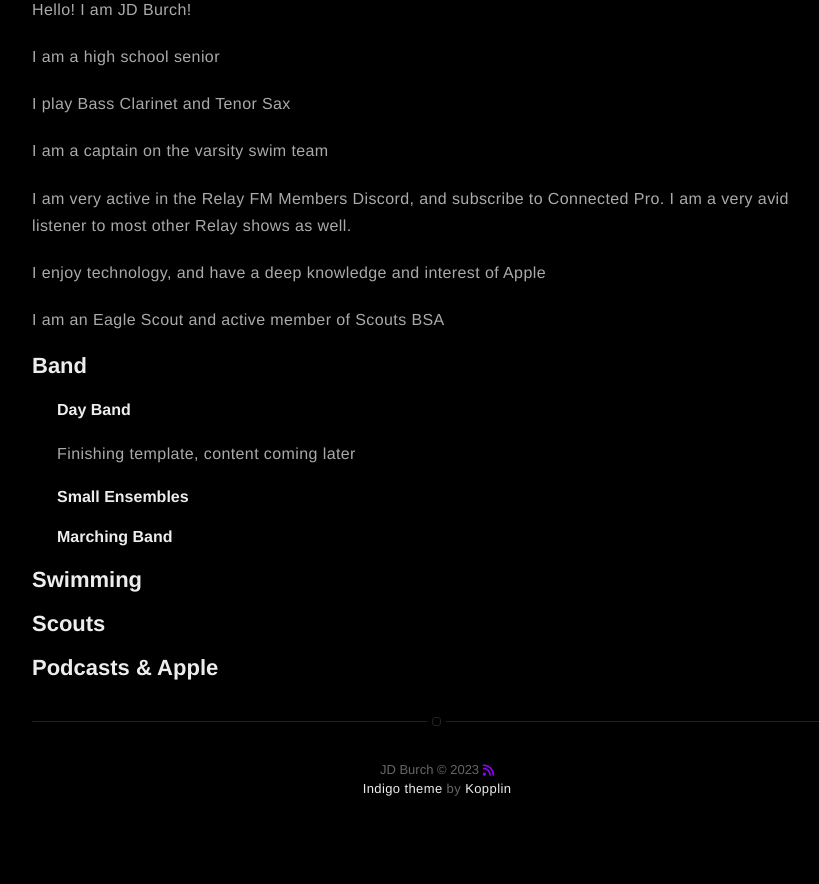
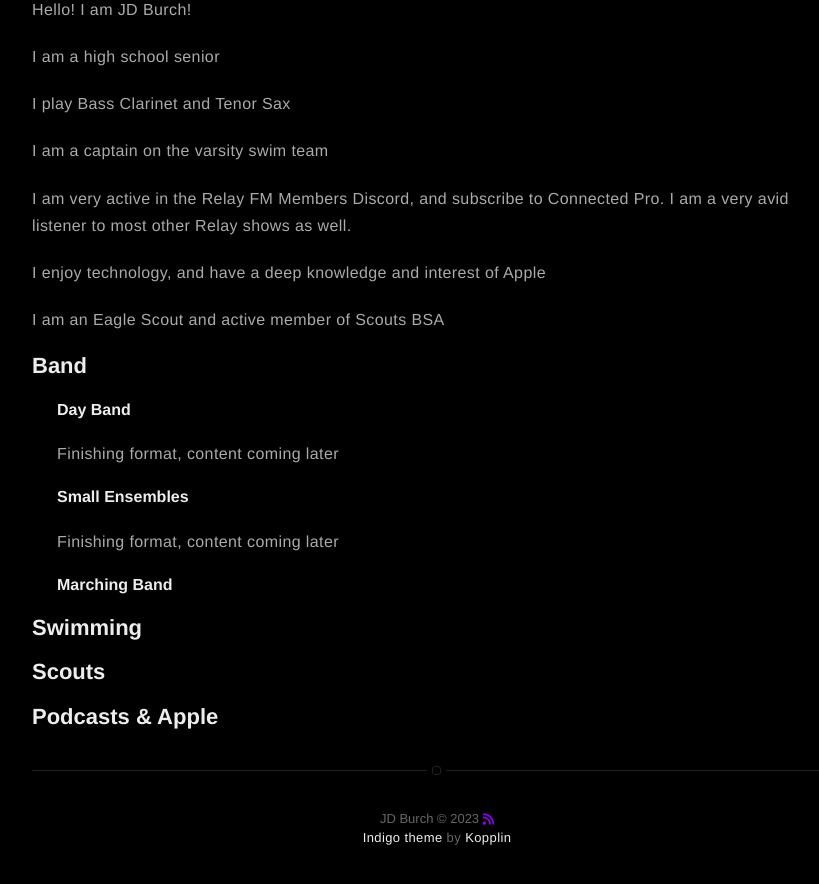
Before and after one commit to JDBurchHuzzah/jdburchhuzzah.github.io, a Jekyll site: the page built from about.md, in a window 1280 px wide, cut to the strip 453-1362 px from the top of the page. Shown: the top 884 px of the strip, without its empty margins (203-1022 px from the left). Built offline with Jekyll 4.4.1, drawn with Linux system fonts in a browser that asks for light colours; nearby versions of some CDN libraries; before the commit the page ends 1313 px from its top, so only the background shows below that.

Commit message:
Update about.md

```diff
--- a/about.md
+++ b/about.md
@@ -15,9 +15,9 @@
 <h2>Band</h2>
 
 <div style="text-indent: 25px;"> <h4>Day Band</h4>
-<p>Finishing template, content coming later</p>
+<p>Finishing format, content coming later</p>
 <h4>Small Ensembles</h4>
-
+<p>Finishing format, content coming later</p>
 <h4>Marching Band</h4> </div>
 
 <h2>Swimming</h2>
```
